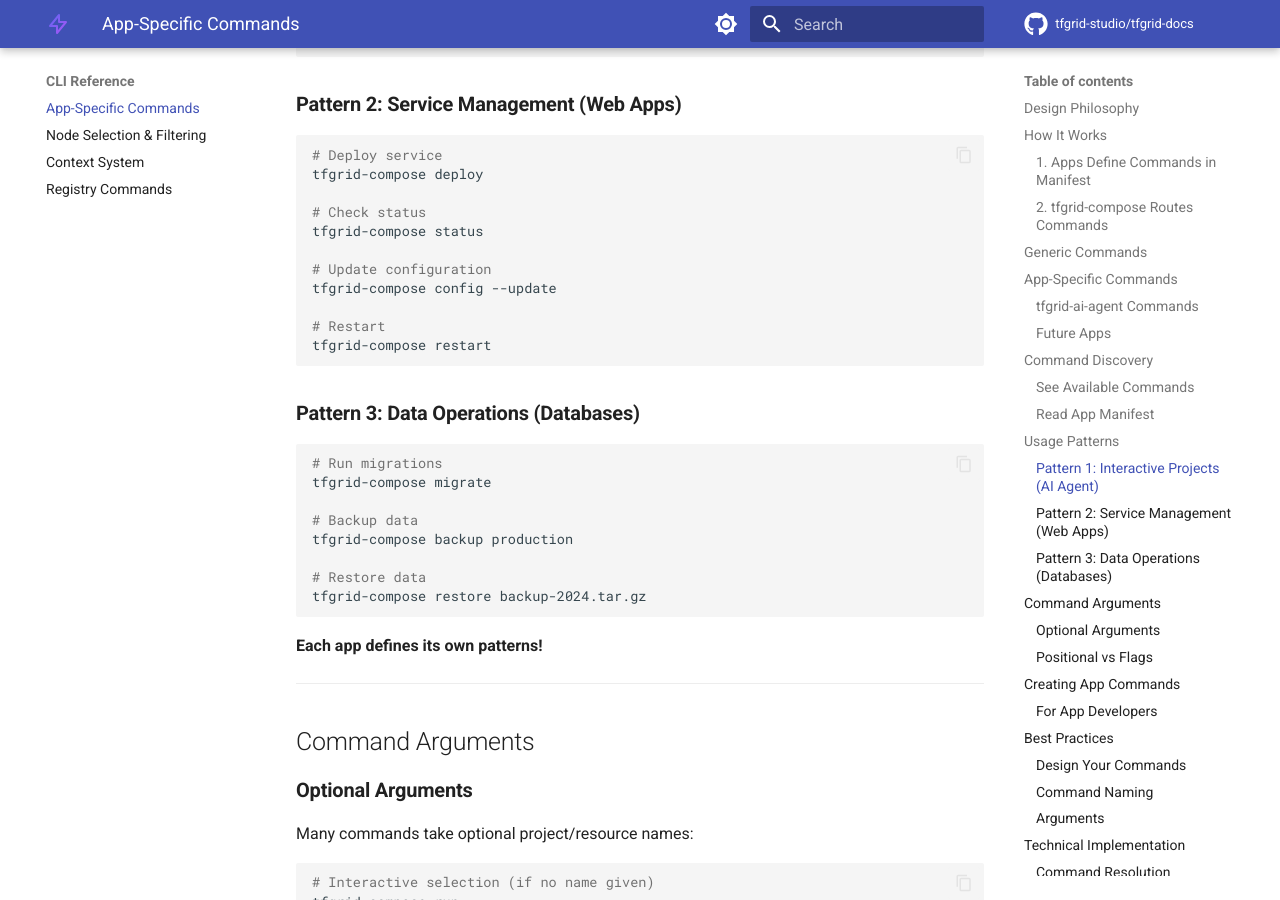
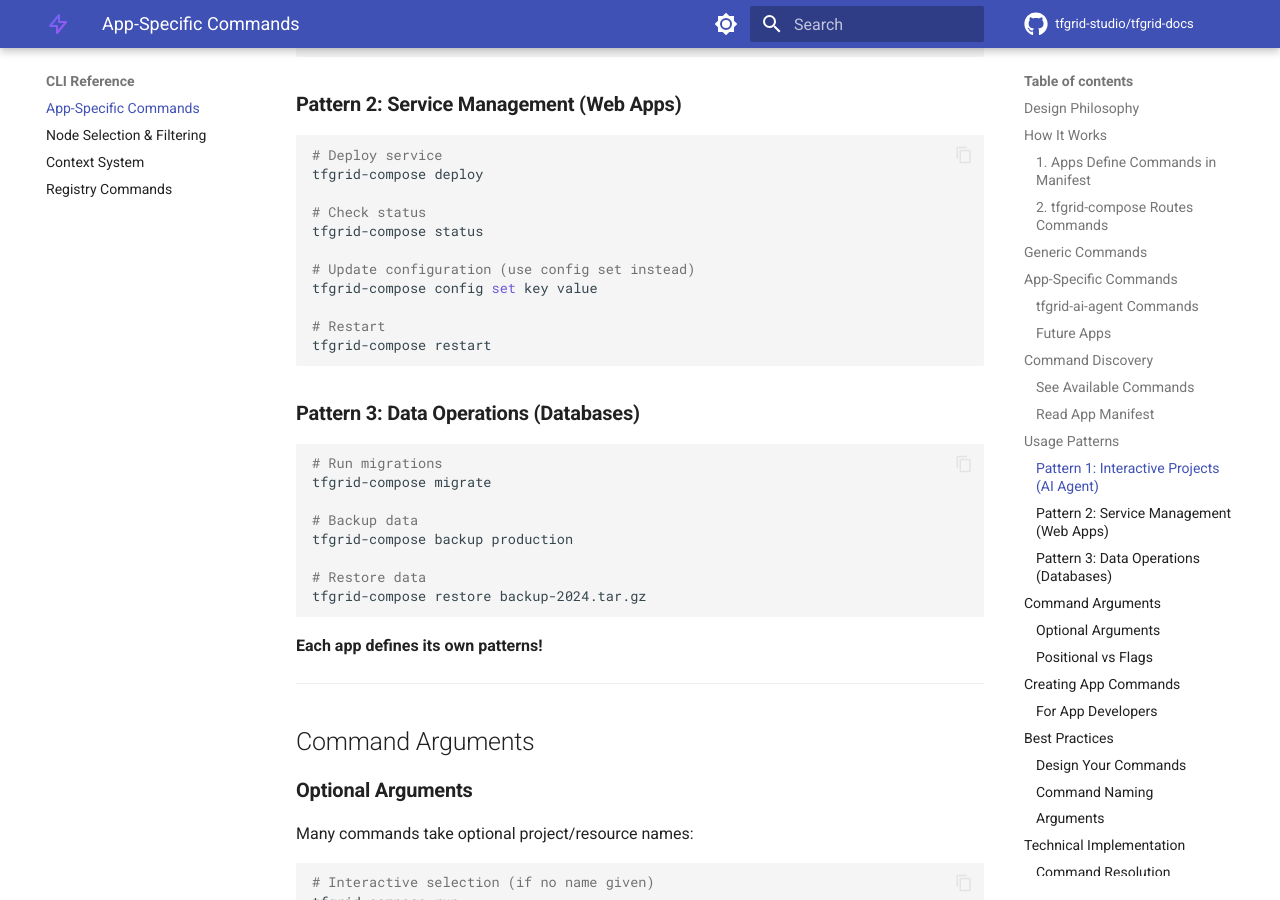
Before and after one commit to tfgrid-studio/tfgrid-docs, an MkDocs documentation site: the page built from docs/cli/app-commands.md, in a window 1280 px wide and 900 px high, scrolled down 4159 px. Built offline with MkDocs 1.6.1 and Material for MkDocs 9.7.7, drawn with Linux system fonts in a browser that asks for light colours; comment, search, counter and statistics services are not loaded; the version menu is left out.

Commit message:
docs: Replace deprecated config update command with config set in CLI reference

```diff
--- a/docs/cli/app-commands.md
+++ b/docs/cli/app-commands.md
@@ -192,8 +192,8 @@
 # Check status
 tfgrid-compose status
 
-# Update configuration
-tfgrid-compose config --update
+# Update configuration (use config set instead)
+tfgrid-compose config set key value
 
 # Restart
 tfgrid-compose restart
```
